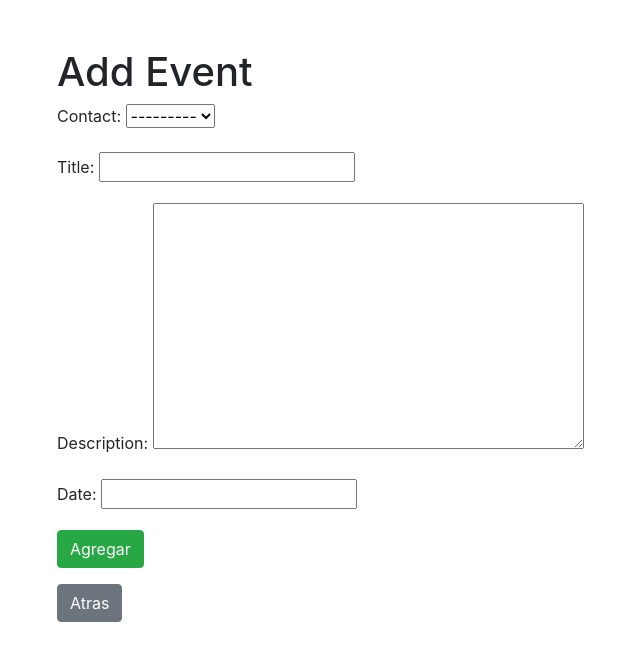
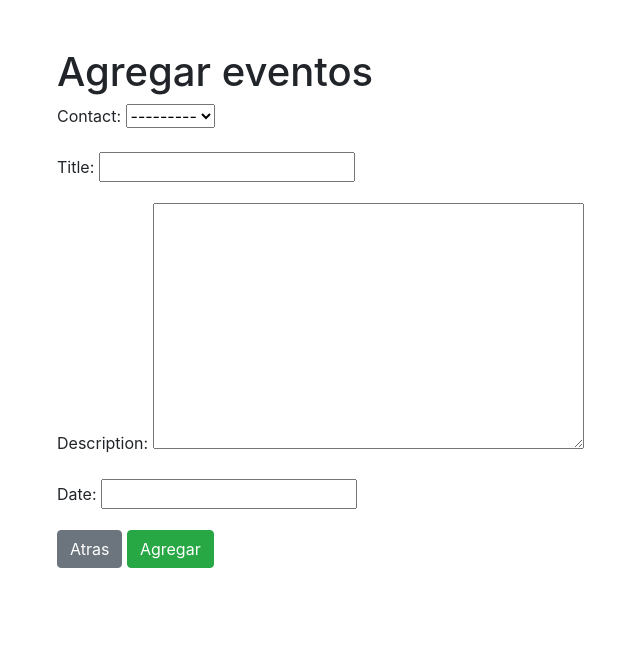
Before and after one commit to kristoffervelazquez/crud_django, a Django app: page /events/add/ in a window 1280 px wide. Shown: the top 661 px of the page, without its empty margins (28-668 px from the left). Run offline with Django 5.2, Linux system fonts and the light colour scheme; the visitor is signed in with stand-in values (Sample User, id 1); data that the repository does not hold is empty; some libraries are stand-ins or nearby versions.

Commit message:
visual fixes

```diff
--- a/templates/companies/add_company.html
+++ b/templates/companies/add_company.html
@@ -12,9 +12,9 @@
     <form method="post">
         {% csrf_token %}
         {{ form.as_p }}
+        <a href="{% url 'companies:index' %}" class="btn btn-secondary">Atras</a>
         <button type="submit" class="btn btn-success">Agregar</button>
     </form>
-    <a href="{% url 'companies:index' %}" class="btn btn-secondary">Atras</a>
 </div>
 </body>
 </html>
--- a/templates/companies/edit_company.html
+++ b/templates/companies/edit_company.html
@@ -12,9 +12,9 @@
     <form method="post">
         {% csrf_token %}
         {{ form.as_p }}
-        <button type="submit" class="btn btn-primary">Guarda</button>
+    <a href="{% url 'companies:index' %}" class="btn btn-secondary">Atras</a>
+        <button type="submit" class="btn btn-primary">Guardar</button>
     </form>
-    <a href="{% url 'companies:index' %}" class="btn btn-secondary">Atras</a>
 </div>
 </body>
 </html>
--- a/templates/companies/index.html
+++ b/templates/companies/index.html
@@ -9,8 +9,8 @@
 <body>
 <div class="container mt-5">
     <h1>Compañias</h1>
-    <a href="{% url 'dashboard' %}" class="btn btn-secondary">Inicio</a>
-    <a href="{% url 'companies:add_company' %}" class="btn btn-primary">Agregar compañia</a>
+    <a href="{% url 'dashboard' %}" class="btn btn-secondary mb-3">Inicio</a>
+    <a href="{% url 'companies:add_company' %}" class="btn btn-primary mb-3">Agregar compañia</a>
     <table class="table table-striped">
         <thead>
         <tr>
--- a/templates/contacts/edit_contact.html
+++ b/templates/contacts/edit_contact.html
@@ -8,7 +8,7 @@
 <form method="post" enctype="multipart/form-data">
     {% csrf_token %}
     {{ form.as_p }}
+<a href="{% url 'index' %}" class="btn btn-secondary">Atras</a>
     <button type="submit" class="btn btn-primary">Guardar</button>
 </form>
-<a href="{% url 'index' %}" class="btn btn-secondary">Atras</a>
 {% endblock %}
--- a/templates/events/add_event.html
+++ b/templates/events/add_event.html
@@ -3,18 +3,18 @@
 <html lang="en">
 <head>
     <meta charset="UTF-8">
-    <title>Add Event</title>
+    <title>Agregar eventos</title>
     <link rel="stylesheet" href="https://stackpath.bootstrapcdn.com/bootstrap/4.5.2/css/bootstrap.min.css">
 </head>
 <body>
 <div class="container mt-5">
-    <h1>Add Event</h1>
+    <h1>Agregar eventos</h1>
     <form method="post">
         {% csrf_token %}
         {{ form.as_p }}
+    <a href="{% url 'events:index' %}" class="btn btn-secondary">Atras</a>
         <button type="submit" class="btn btn-success">Agregar</button>
     </form>
-    <a href="{% url 'events:index' %}" class="btn btn-secondary mt-3">Atras</a>
 </div>
 </body>
 </html>
--- a/templates/events/edit_event.html
+++ b/templates/events/edit_event.html
@@ -12,9 +12,9 @@
     <form method="post">
         {% csrf_token %}
         {{ form.as_p }}
+    <a href="{% url 'events:index' %}" class="btn btn-secondary">Atras</a>
         <button type="submit" class="btn btn-primary">Guardar</button>
     </form>
-    <a href="{% url 'events:index' %}" class="btn btn-secondary mt-3">Atras</a>
 </div>
 </body>
 </html>
--- a/templates/notes/add_note.html
+++ b/templates/notes/add_note.html
@@ -12,9 +12,9 @@
     <form method="post">
         {% csrf_token %}
         {{ form.as_p }}
+        <a href="{% url 'notes:index' %}" class="btn btn-secondary">Atras</a>
         <button type="submit" class="btn btn-success">Agregar</button>
     </form>
-    <a href="{% url 'notes:index' %}" class="btn btn-secondary mt-3">Atras</a>
 </div>
 </body>
 </html>
--- a/templates/notes/edit_note.html
+++ b/templates/notes/edit_note.html
@@ -16,9 +16,9 @@
     <form method="post">
         {% csrf_token %}
         {{ form.as_p }}
+    <a href="{% url 'notes:index' %}" class="btn btn-secondary">Atras</a>
         <button type="submit" class="btn btn-primary">Guardar</button>
     </form>
-    <a href="{% url 'notes:index' %}" class="btn btn-secondary mt-3">Atras</a>
 </div>
 </body>
 </html>
```
